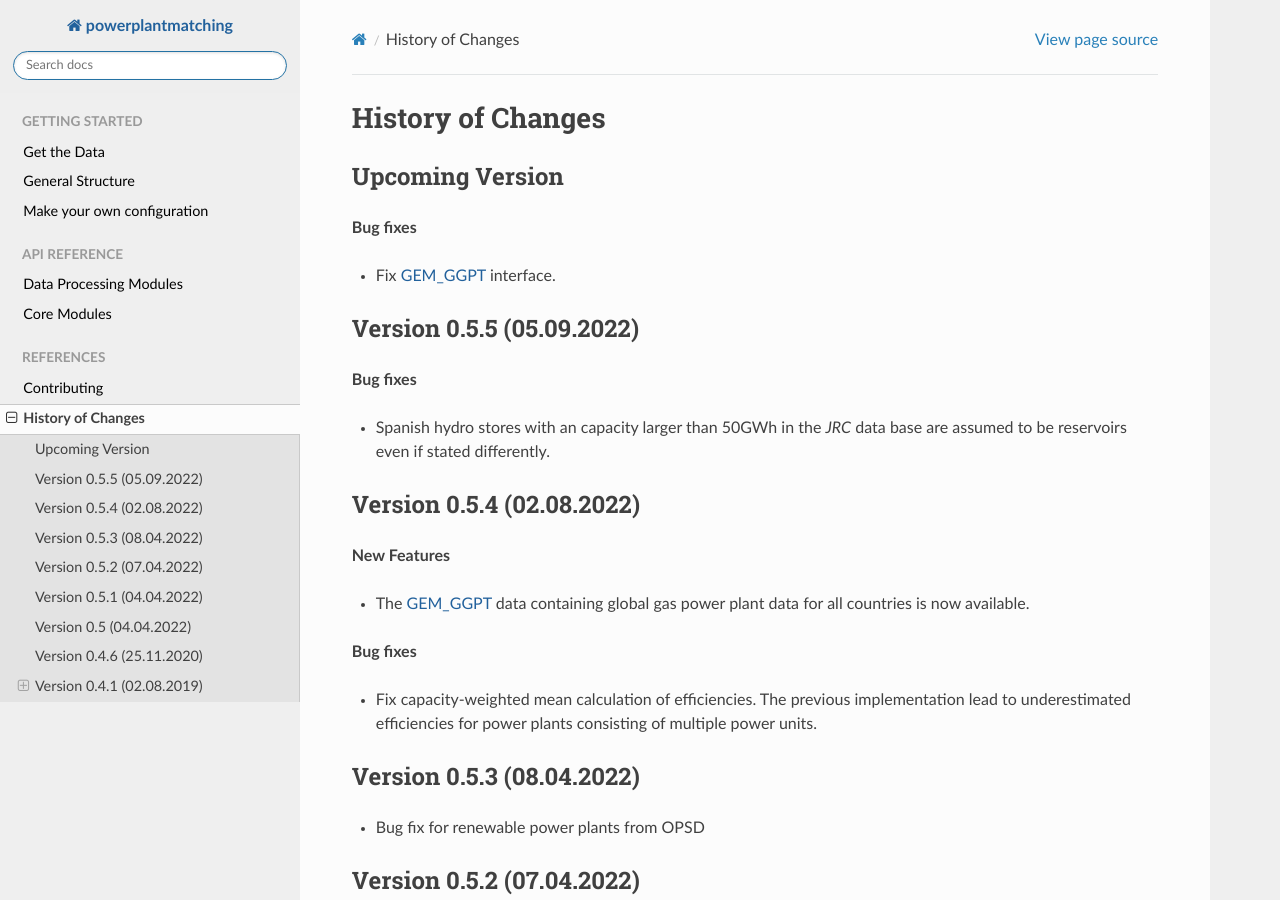
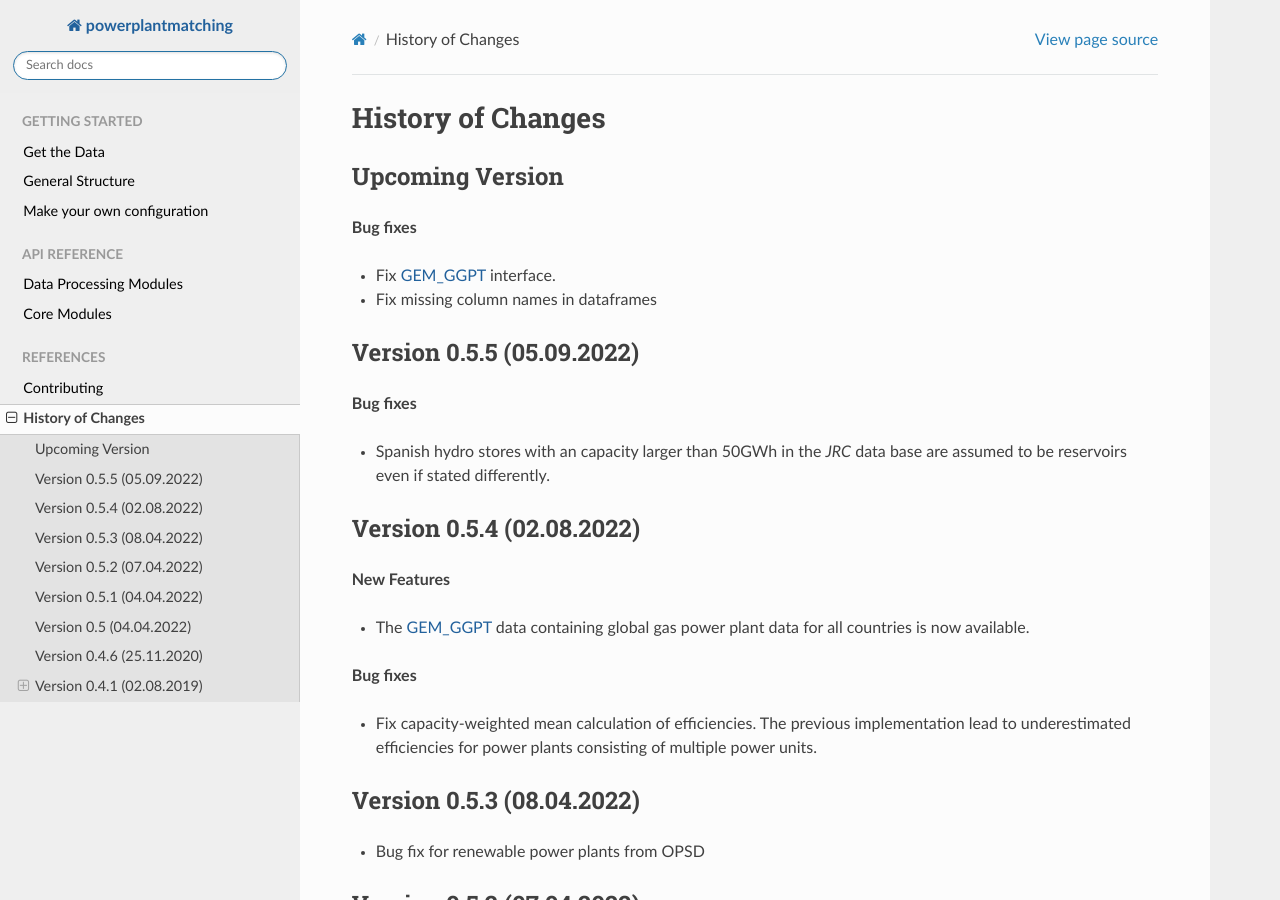
Before and after one commit to PyPSA/powerplantmatching, a Sphinx documentation site: the page built from doc/release-notes.rst, in a window 1280 px wide and 900 px high. Built offline with Sphinx 7.4.7 and the Read the Docs theme 2.0.0, drawn with Linux system fonts in a browser that asks for light colours; pages that are not in the unit, such as notebooks, are missing from menus.

Commit message:
Add release_docs

```diff
--- a/doc/release-notes.rst
+++ b/doc/release-notes.rst
@@ -8,6 +8,7 @@ Upcoming Version
 **Bug fixes**
 
 * Fix `GEM_GGPT <https://globalenergymonitor.org/projects/global-gas-plant-tracker/>`_ interface.
+* Fix missing column names in dataframes
 
 
 Version 0.5.5 (05.09.2022)
```
